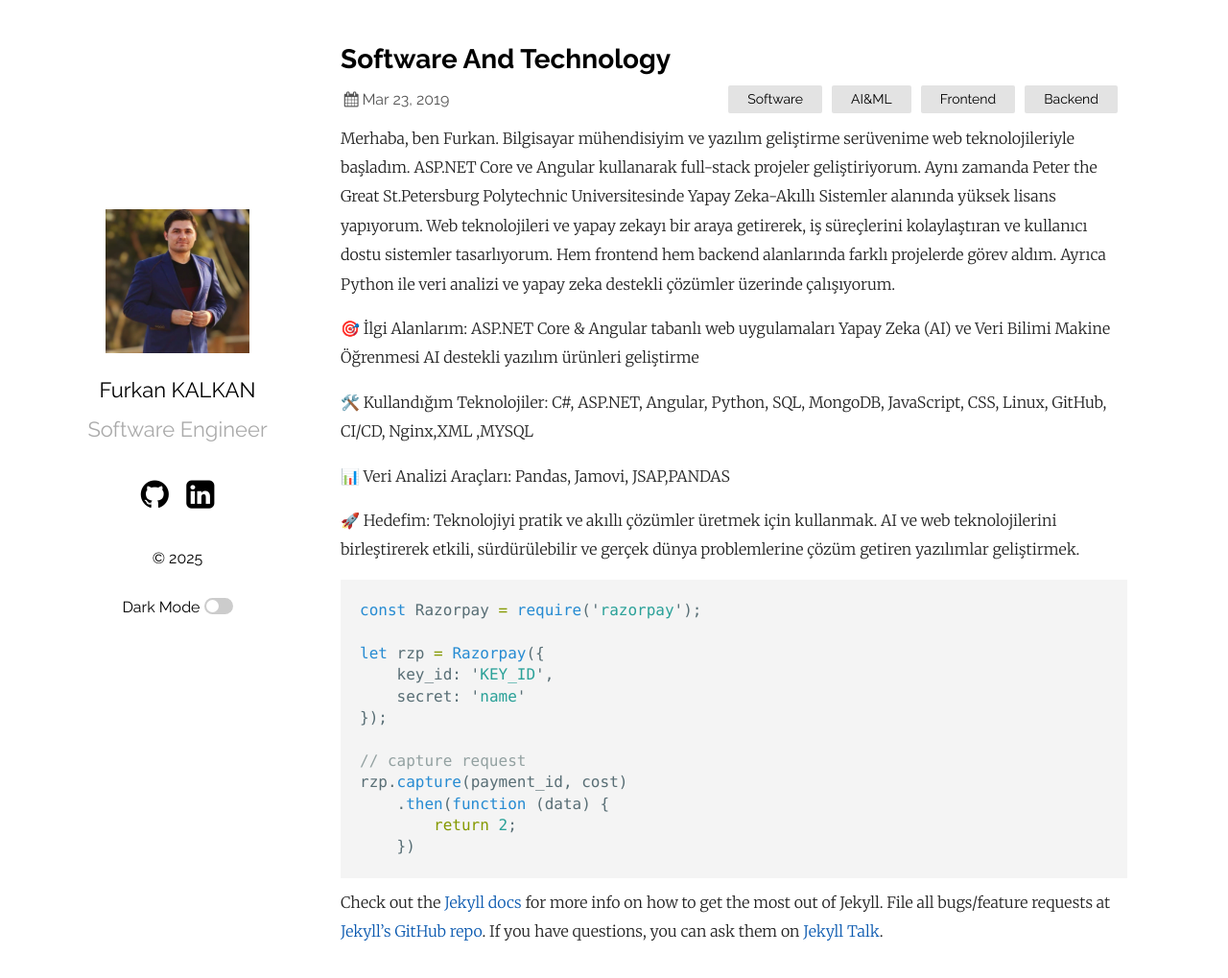
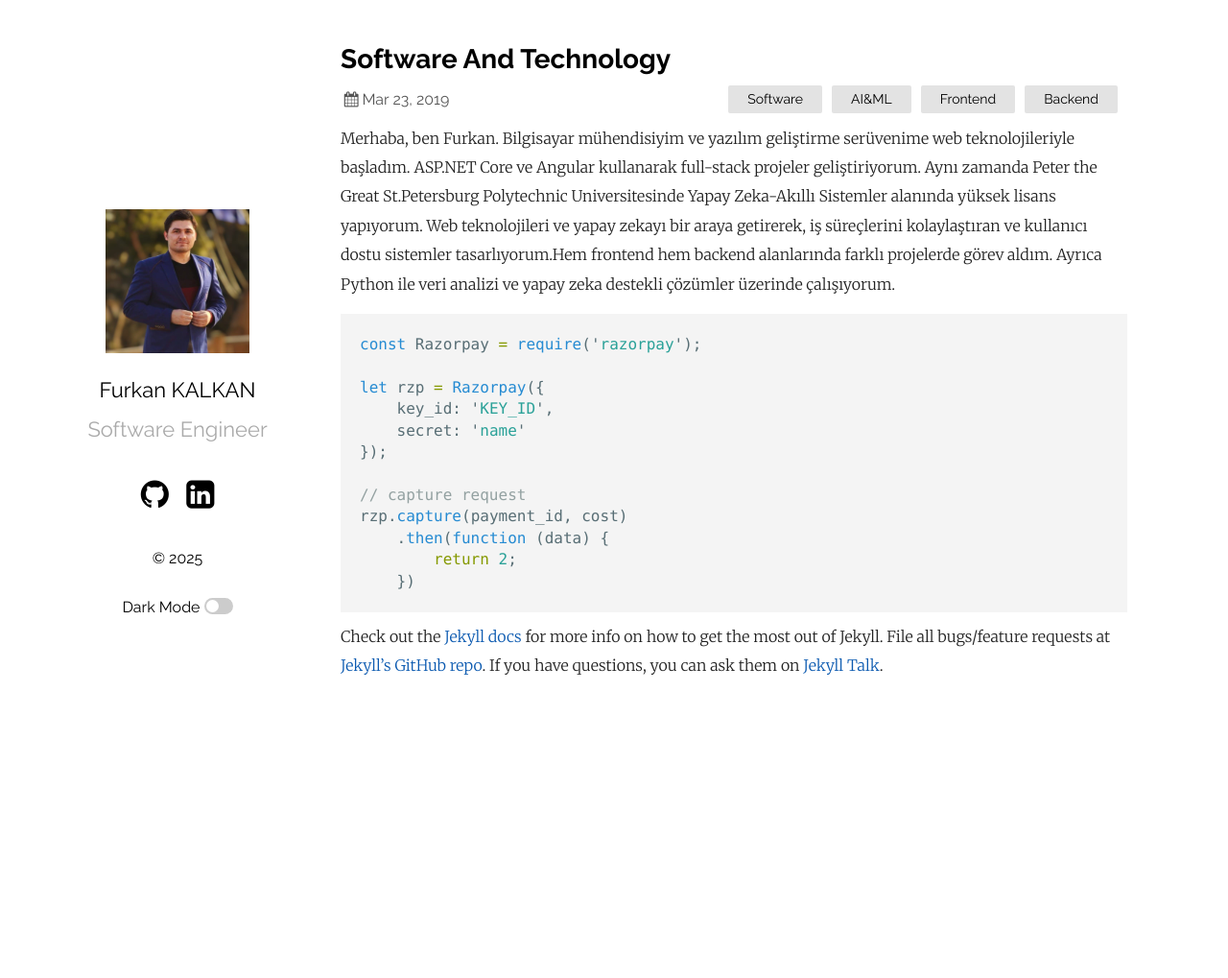
Before and after one commit to Furkan9534/furkan9534.github.io, a Jekyll site: the page built from _posts/2019-03-23-welcome-to-jekyll.markdown, in a window 1280 px wide and 1031 px high. Shown: the top 1019 px of the window at 96% size. Built offline with Jekyll 4.4.1, drawn with Linux system fonts in a browser that asks for light colours.

Commit message:
Update 2019-03-23-welcome-to-jekyll.markdown

````diff
--- a/_posts/2019-03-23-welcome-to-jekyll.markdown
+++ b/_posts/2019-03-23-welcome-to-jekyll.markdown
@@ -4,25 +4,8 @@ title:  "Software And Technology"
 date:   2019-03-23 21:03:36 +0530
 categories: Software AI&ML Frontend Backend
 ---
-Merhaba, ben Furkan. Bilgisayar mühendisiyim ve yazılım geliştirme serüvenime web teknolojileriyle başladım.
-ASP.NET Core ve Angular kullanarak full-stack projeler geliştiriyorum. Aynı zamanda Peter the Great St.Petersburg Polytechnic Universitesinde Yapay Zeka-Akıllı Sistemler alanında yüksek lisans yapıyorum.
-Web teknolojileri ve yapay zekayı bir araya getirerek, iş süreçlerini kolaylaştıran ve kullanıcı dostu sistemler tasarlıyorum.
-Hem frontend hem backend alanlarında farklı projelerde görev aldım. Ayrıca Python ile veri analizi ve yapay zeka destekli çözümler üzerinde çalışıyorum.
+Merhaba, ben Furkan. Bilgisayar mühendisiyim ve yazılım geliştirme serüvenime web teknolojileriyle başladım. ASP.NET Core ve Angular kullanarak full-stack projeler geliştiriyorum. Aynı zamanda Peter the Great St.Petersburg Polytechnic Universitesinde Yapay Zeka-Akıllı Sistemler alanında yüksek lisans yapıyorum. Web teknolojileri ve yapay zekayı bir araya getirerek, iş süreçlerini kolaylaştıran ve kullanıcı dostu sistemler tasarlıyorum.Hem frontend hem backend alanlarında farklı projelerde görev aldım. Ayrıca Python ile veri analizi ve yapay zeka destekli çözümler üzerinde çalışıyorum.
 
-🎯 İlgi Alanlarım:
-ASP.NET Core & Angular tabanlı web uygulamaları
-Yapay Zeka (AI) ve Veri Bilimi
-Makine Öğrenmesi
-AI destekli yazılım ürünleri geliştirme
-
-🛠️ Kullandığım Teknolojiler:
-C#, ASP.NET, Angular, Python, SQL, MongoDB, JavaScript, CSS, Linux, GitHub, CI/CD, Nginx,XML ,MYSQL
-
-📊 Veri Analizi Araçları:
-Pandas, Jamovi, JSAP,PANDAS
-
-🚀 Hedefim:
-Teknolojiyi pratik ve akıllı çözümler üretmek için kullanmak. AI ve web teknolojilerini birleştirerek etkili, sürdürülebilir ve gerçek dünya problemlerine çözüm getiren yazılımlar geliştirmek.
 
 ```javascript
 const Razorpay = require('razorpay');
````
